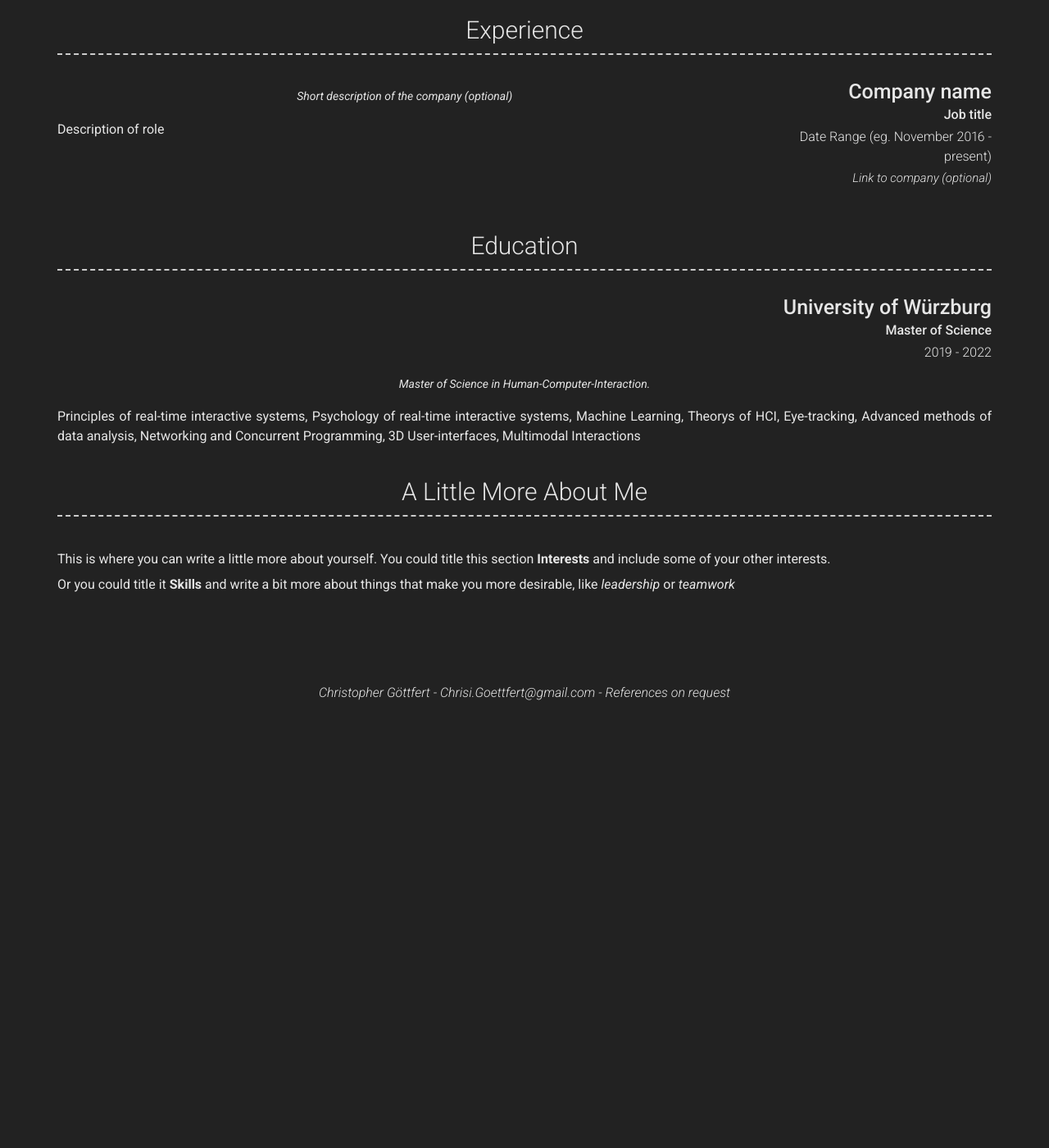
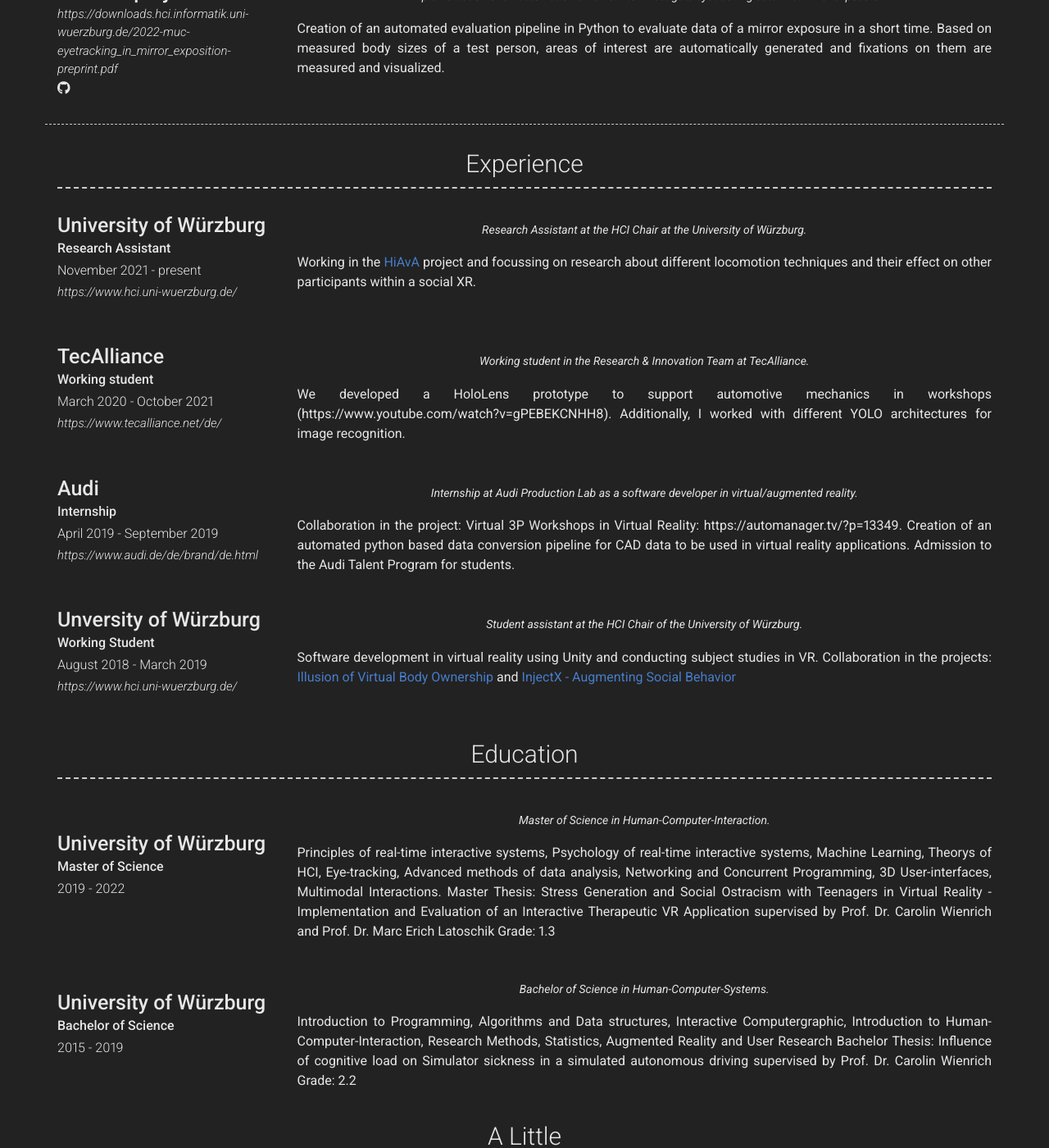
Before and after one commit to ChrisGoettfert/ChrisGoettfert.github.io, a Jekyll site: the page built from index.md, in a window 1280 px wide and 1400 px high, scrolled down 858 px. Shown: the whole window at 82% size. Built offline with Jekyll 4.4.1, drawn with Linux system fonts in a browser that asks for light colours; nearby versions of some CDN libraries; before the commit the page ends 1722 px from its top, so only the background shows below that; some of the changed text lies outside the part shown.

Commit message:
furthed worked on the cv

```diff
--- a/_config.yml
+++ b/_config.yml
@@ -50,11 +50,11 @@ orcid_username: 0000-0002-6959-093X
 
 # About Section
 # about_title: About Me (Use this to override about section title)
-about_profile_image: christopher_goe.jpg
+about_profile_image: images/christopher_goe.jpg
 about_content: | # this will include new lines to allow paragraphs
-  Hi, my name is Christopher Göttfert and I'm currently working as a research assistant at the Human-Computer-Interaction (HCI) and Psychology of intelligent interactive systems (PIIS) Group at the University of Würzburg.
-  I work in the [HiAvA](https://www.hci.uni-wuerzburg.de/projects/hiava/) Project, which focuses on digital participation in social XR environments. The project is developing and evaluating different solutions for markerless tracking of bodies and faces, as well as participation via different devices.
-  My research focuses on various locomotion techniques as well as the effect on other participants within a social XR.
+  Hi, my name is Christopher Göttfert and I'm currently working as a research assistant at the Human-Computer-Interaction (HCI) and Psychology of intelligent interactive systems (PIIS) Group at the University of Würzburg. <br>
+  I work in the [HiAvA](https://www.hci.uni-wuerzburg.de/projects/hiava/) Project, which focuses on digital participation in social XR environments. The project is developing and evaluating different solutions for markerless tracking of bodies and faces, as well as participation via different devices. <br>
+  My research focuses on various locomotion techniques as well as the effect on other participants within a social XR. <br>
 
   Previously, I studied Human-Computer Systems and Human-Computer Interaction at the University of Würzburg, completed an internship as a software developer in VR/AR at the Audi Production Lab and worked as a student employee at TecAlliance in the field of AR development and Machine Learning.
 
@@ -65,9 +65,8 @@ content:
     layout: list # Type of content section (list/text)
     content:
       - layout: left
-        border: weak  # Value of `weak` will display a weak border below this item. # Any
-                      # other value (or no value) means no border will be displayed
-        title: HiAvA - Scalable Hybrid Avatar-Agents-Technology for Everyday Social Interaction in XR
+        border: weak
+        title: Research project
         link: https://www.hci.uni-wuerzburg.de/projects/hiava/
         link_text: Development and research
         additional_links:
@@ -78,40 +77,93 @@ content:
             icon: fab fa-github
             url: Link to project (eg. sproogen.github.io/modern-resume-theme)(optional)
         quote: >
-          Developing and research of a social XR application.
+          HiAvA - Scalable Hybrid Avatar-Agents-Technology for Everyday Social Interaction in XR
         description: | # this will include new lines to allow paragraphs
           HiAvA enables a quality leap for diverse collaborative and communicative XR environments of a future cyberspace and allows everyday participation in social VR applications even with limited hardware equipment. The project will develop and evaluate solutions for non-contact tracking of bodies and faces. HiAvA will enable participation in natural social interactions in XR environments, whether user:s use a VR headset, tablet, smartphone, or laptop to participate.
           My responsibilities lie in the development of the platform as well as the impact research of various social XR factors.
+      - layout: left
+        border: weak
+        title: Student project
+        link: https://downloads.hci.informatik.uni-wuerzburg.de/2022-muc-eyetracking_in_mirror_exposition-preprint.pdf
+        additional_links:
+          - title:  Github page for project
+            icon: fab fa-github
+            url: https://github.com/ChrisGoettfert/mirror-exposure-gaze-analyzer
+        quote: >
+          Implementation of an automatic framework to investigate eyetracking data in a mirror exposure
+        description: | # this will include new lines to allow paragraphs
+          Creation of an automated evaluation pipeline in Python to evaluate data of a mirror exposure in a short time. Based on measured body sizes of a test person, areas of interest are automatically generated and fixations on them are measured and visualized.
+
 
   - title: Experience
     layout: list
     content:
-      - layout: right
-        title: Company name
-        sub_title: Job title
-        caption: Date Range (eg. November 2016 - present)
-        link: Link to company (optional)
+      - layout: left
+        title: University of Würzburg
+        sub_title: Research Assistant
+        caption: November 2021 - present
+        link: https://www.hci.uni-wuerzburg.de/
         quote: >
-          Short description of the company (optional)
+          Research Assistant at the HCI Chair at the University of Würzburg.
         description: | # this will include new lines to allow paragraphs
-          Description of role
+          Working in the [HiAvA](https://www.hci.uni-wuerzburg.de/projects/hiava/) project and focussing on research about different locomotion techniques and their effect on other participants within a social XR.
+      - layout: left
+        title: TecAlliance
+        sub_title: Working student
+        caption: March 2020 - October 2021
+        link: https://www.tecalliance.net/de/
+        quote: >
+          Working student in the Research & Innovation Team at TecAlliance.
+        description: | # this will include new lines to allow paragraphs
+          We developed a HoloLens prototype to support automotive mechanics in workshops (https://www.youtube.com/watch?v=gPEBEKCNHH8). Additionally, I worked with different YOLO architectures for image recognition.
+      - layout: left
+        title: Audi
+        sub_title: Internship
+        caption: April 2019 - September 2019
+        link: https://www.audi.de/de/brand/de.html
+        quote: >
+          Internship at Audi Production Lab as a software developer in virtual/augmented reality.
+        description: | # this will include new lines to allow paragraphs
+         Collaboration in the project: Virtual 3P Workshops in Virtual Reality: https://automanager.tv/?p=13349. Creation of an automated python based data conversion pipeline for CAD data to be used in virtual reality applications. Admission to the Audi Talent Program for students.
+      - layout: left
+        title: Unversity of Würzburg
+        sub_title: Working Student
+        caption: August 2018 - March 2019
+        link: https://www.hci.uni-wuerzburg.de/
+        quote: >
+          Student assistant at the HCI Chair of the University of Würzburg.
+        description: | # this will include new lines to allow paragraphs
+         Software development in virtual reality using Unity and conducting subject studies in VR. Collaboration in the projects: [Illusion of Virtual Body Ownership](https://www.hci.uni-wuerzburg.de/projects/ivbo/) and [InjectX - Augmenting Social Behavior](https://www.hci.uni-wuerzburg.de/projects/injectx/)
+
+
   - title: Education
     layout: list
     content:
-      - layout: top-right
+      - layout: left
         title: University of Würzburg
         sub_title: Master of Science
         caption: 2019 - 2022
         quote: >
           Master of Science in Human-Computer-Interaction.
         description: | # this will include new lines to allow paragraphs
-           Principles of real-time interactive systems, Psychology of real-time interactive systems, Machine Learning, Theorys of HCI, Eye-tracking, Advanced methods of data analysis, Networking and Concurrent Programming, 3D User-interfaces, Multimodal Interactions
+           Principles of real-time interactive systems, Psychology of real-time interactive systems, Machine Learning, Theorys of HCI, Eye-tracking, Advanced methods of data analysis, Networking and Concurrent Programming, 3D User-interfaces, Multimodal Interactions.
+           Master Thesis: Stress Generation and Social Ostracism with Teenagers in Virtual Reality - Implementation and Evaluation of an Interactive Therapeutic VR Application supervised by Prof. Dr. Carolin Wienrich and Prof. Dr. Marc Erich Latoschik
+           Grade: 1.3
+      - layout: left
+        title: University of Würzburg
+        sub_title: Bachelor of Science
+        caption: 2015 - 2019
+        quote: >
+          Bachelor of Science in Human-Computer-Systems.
+        description: | # this will include new lines to allow paragraphs
+           Introduction to Programming, Algorithms and Data structures, Interactive Computergraphic, Introduction to Human-Computer-Interaction, Research Methods, Statistics, Augmented Reality and User Research
+           Bachelor Thesis: Influence of cognitive load on Simulator sickness in a simulated autonomous driving supervised by Prof. Dr. Carolin Wienrich
+           Grade: 2.2
+  - title: A Little
   - title: A Little More About Me
     layout: text
     content: | # this will include new lines to allow paragraphs
-      This is where you can write a little more about yourself. You could title this section **Interests** and include some of your other interests.
-
-      Or you could title it **Skills** and write a bit more about things that make you more desirable, like *leadership* or *teamwork*
+      During my free time I like to do sports, like soccer or strength training.
 
 # Footer
 footer_show_references: true
```
